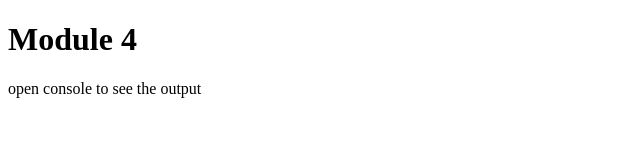
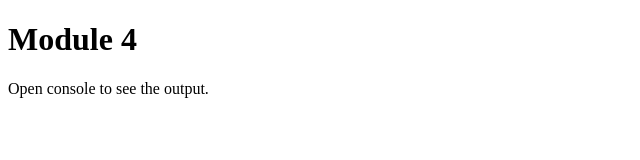
Before and after one commit to mahsa-kdb/HTML-CSS-and-JavaScript-for-Web-Developers, a plain HTML site: page module-4/index.html in a window 1280 px wide. Shown: the full height of the page, 0-640 px from the left. Drawn offline with Linux system fonts and the light colour scheme.

Commit message:
Module 4 Coding Assignment was completed.

```diff
--- a/module-4/index.html
+++ b/module-4/index.html
@@ -11,7 +11,7 @@
 
 <body>
     <h1>Module 4</h1>
-    <p>open console to see the output</p>
+    <p>Open console to see the output.</p>
 </body>
 
 </html>
```
